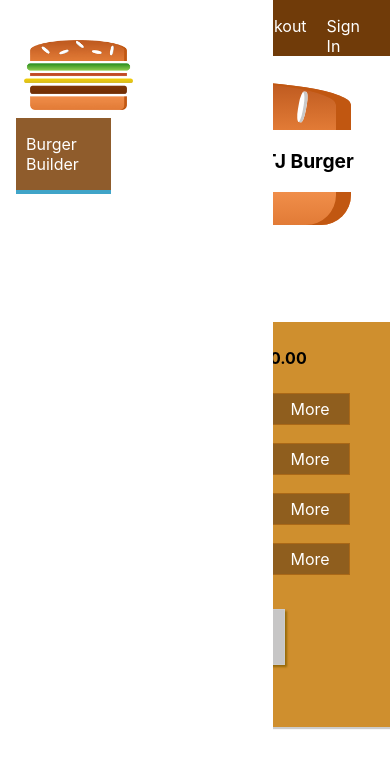
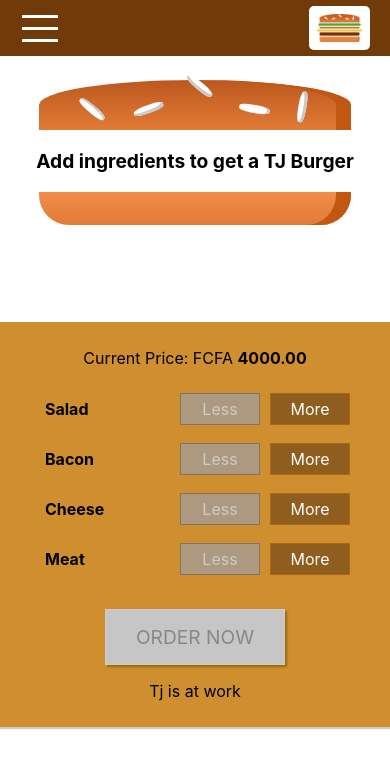
Before and after one commit to abongsjoel/burger-builder-app, a React (Create React App) app: page / in a window 390 px wide. Shown: the top 768 px of the page. Built offline with nearby package versions, Linux system fonts and the light colour scheme.

Commit message:
M8 after U33 - Adding a Hamburger Icon

```diff
--- a/src/components/Layout/Layout.js
+++ b/src/components/Layout/Layout.js
@@ -1,18 +1,41 @@
-import React from 'react';
+import React, { Component } from 'react';
 
 import Aux from '../../hoc/Auxilary';
 import classes from './Layout.module.css';
 import Toolbar from '../Navigation/Toolbar/Toolbar';
 import SideDrawer from '../Navigation/SideDrawer/SideDrawer';
 
-const layout = ( props ) => (
-    <Aux>
-        <Toolbar />
-        <SideDrawer />
-        <main className={classes.Content}>
-            {props.children}
-        </main>
-    </Aux>
-);
+class Layout extends Component {
+    state = {
+        showSideDrawer: false
+    }
 
-export default layout;
+    sideDrawerClosedHandler = () => {
+        this.setState({
+            showSideDrawer: false
+        });
+    }
+
+    sideDrawerToggleHandler = () => {
+        this.setState((prevState) => {
+            return {showSideDrawer: !prevState.showSideDrawer};
+        });
+    }
+
+    render() {
+        return (
+            <Aux>
+                <Toolbar drawerToggleClicked={this.sideDrawerToggleHandler} />
+                <SideDrawer
+                    open={this.state.showSideDrawer}
+                    closed={this.sideDrawerClosedHandler}
+                />
+                <main className={classes.Content}>
+                    {this.props.children}
+                </main>
+            </Aux>
+        );
+    }
+}
+
+export default  Layout;
--- a/src/components/Navigation/NavigationItems/NavigationItem/NavigationItem.module.css
+++ b/src/components/Navigation/NavigationItems/NavigationItem/NavigationItem.module.css
@@ -1,19 +1,38 @@
+ .NavigationItem {
+    margin: 10px 0;
+    box-sizing: border-box;
+    display: block;
+    width: 100%;
+}
+
+.NavigationItem a {
+    color: #8f5c2c;
+    text-decoration: none;
+    width: 100%;
+    box-sizing: border-box;
+    display: block;
+}
+
+.NavigationItem a:hover,
+.NavigationItem a:active,
+.NavigationItem a.active {
+    color: #40a4c8;
+}
+
+@media (min-width: 500px) {
     .NavigationItem {
         margin: 0;
-    box-sizing: border-box;
         display: flex;
         height: 100%;
+        width: auto;
         align-items: center;
     }
 
     .NavigationItem a {
         color: white;
-    text-decoration: none;
         height: 100%;
         padding: 16px 10px;
         border-bottom: 4px solid transparent;
-    box-sizing: border-box;
-    display: block;
     }
 
     .NavigationItem a:hover,
@@ -23,3 +42,4 @@
         border-bottom: 4px solid #40a4c8;
         color: white;
     }
+}
--- a/src/components/Navigation/NavigationItems/NavigationItems.module.css
+++ b/src/components/Navigation/NavigationItems/NavigationItems.module.css
@@ -3,6 +3,13 @@
     padding: 0;
     list-style: none;
     display: flex;
+    flex-flow: column;
     align-items: center;
     height: 100%;
 }
+
+@media (min-width: 500px) {
+    .NavigationItems {
+        flex-flow: row;
+    }
+}
--- /dev/null
+++ b/src/components/Navigation/SideDrawer/DrawerToggle/DrawerToggle.js
@@ -0,0 +1,16 @@
+import React from 'react';
+
+import classes from './DrawerToggle.module.css';
+
+const drawerToggle =(props) => (
+    <div
+        className={classes.DrawerToggle}
+        onClick={props.clicked}
+    >
+        <div></div>
+        <div></div>
+        <div></div>
+    </div>
+);
+
+export default drawerToggle;
--- /dev/null
+++ b/src/components/Navigation/SideDrawer/DrawerToggle/DrawerToggle.module.css
@@ -0,0 +1,23 @@
+.DrawerToggle {
+    width: 40px;
+    height: 100%;
+    display: flex;
+    flex-flow: column;
+    justify-content: space-around;
+    align-items: center;
+    padding: 10px 0;
+    box-sizing: border-box;
+    cursor: pointer;
+}
+
+.DrawerToggle div {
+    width: 90%;
+    height: 3px;
+    background-color: white;
+}
+
+@media (min-width: 500px) {
+    .DrawerToggle {
+        display: none;
+    }
+}
--- a/src/components/Navigation/SideDrawer/SideDrawer.js
+++ b/src/components/Navigation/SideDrawer/SideDrawer.js
@@ -3,16 +3,31 @@
 import Logo from '../../Logo/Logo';
 import NavigationItems from '../NavigationItems/NavigationItems';
 import classes from './SideDrawer.module.css';
+import Backdrop from '../../UI/Backdrop/Backdrop';
+import Aux from '../../../hoc/Auxilary';
 
-const sideDrawer = () => {
-    //...
+
+const sideDrawer = (props) => {
+    //TJ idea, which worded just fine
+    //const attachedClasses = [classes.SideDrawer, props.open ? classes.Open : classes.Close];
+
+    let attachedClasses = [classes.SideDrawer, classes.Close];
+    if (props.open) {
+        attachedClasses = [classes.SideDrawer, classes.Open];
+    }
+
     return (
-        <div className={classes.SideDrawer}>
-            <Logo height="11%" />
-            <nav>
-                <NavigationItems />
-            </nav>
-        </div>
+        <Aux>
+            <Backdrop show={props.open} clicked={props.closed}/>
+            <div className={attachedClasses.join(' ')}>
+                <div className={classes.Logo}>
+                    <Logo />
+                </div>
+                <nav>
+                    <NavigationItems />
+                </nav>
+            </div>
+        </Aux>
     );
 };
 
--- a/src/components/Navigation/SideDrawer/SideDrawer.module.css
+++ b/src/components/Navigation/SideDrawer/SideDrawer.module.css
@@ -25,3 +25,8 @@
 .Close {
     transform: translateX(-100%);
 }
+
+.Logo {
+    height: 11%;
+    margin-bottom: 32px;
+}
--- a/src/components/Navigation/Toolbar/Toolbar.js
+++ b/src/components/Navigation/Toolbar/Toolbar.js
@@ -3,12 +3,15 @@
 import classes from './Toolbar.module.css';
 import Logo from '../../Logo/Logo';
 import NavigationItems from '../NavigationItems/NavigationItems';
+import DrawerToggle from '../SideDrawer/DrawerToggle/DrawerToggle';
 
 const toolbar = (props) => (
     <header className={classes.Toolbar}>
-        <div>MENUs</div>
-        <Logo height="80%" />
-        <nav>
+        <DrawerToggle clicked={props.drawerToggleClicked}/>
+        <div className={classes.Logo}>
+            <Logo />
+        </div>
+        <nav className={classes.DesktopOnly}>
             <NavigationItems />
         </nav>
     </header>
--- a/src/components/Navigation/Toolbar/Toolbar.module.css
+++ b/src/components/Navigation/Toolbar/Toolbar.module.css
@@ -16,3 +16,13 @@
 .Toolbar nav {
     height: 100%;
 }
+
+.Logo {
+    height: 80%;
+}
+
+@media (max-width: 499px) {
+    .DesktopOnly {
+        display: none;
+    }
+}
```
Lines whose indentation alone changed are shown as unchanged.
